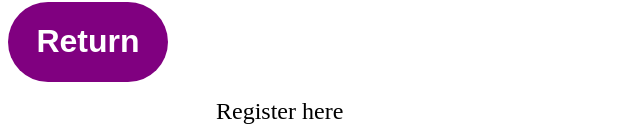
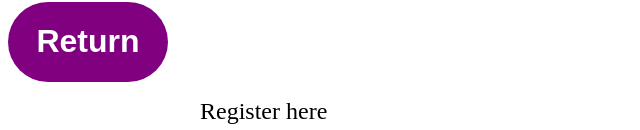
Before and after one commit to kpenosenlemuel-coder/Sigma, a plain HTML site: page index.html in a window 1280 px wide. Shown: the part 911-1041 px from the top of the page, 0-640 px from the left. Drawn offline with Linux system fonts and the light colour scheme.

Commit message:
update style.css

```diff
--- a/style.css
+++ b/style.css
@@ -69,8 +69,7 @@
 
 #up {
     font-size: 1.5rem;
-    position: relative;
-    left: 13pc;
+    margin-left: 12rem;
 }
 
 .registration {
```
